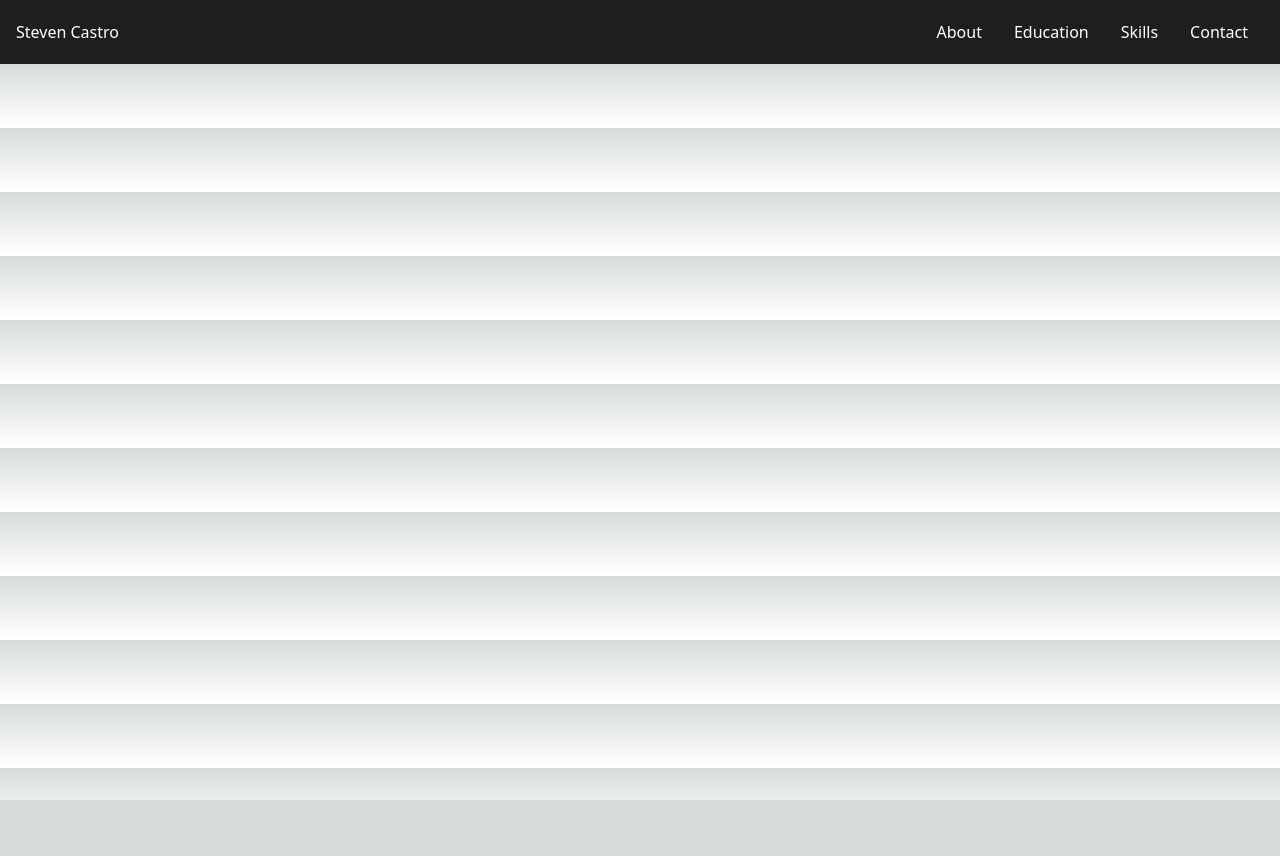
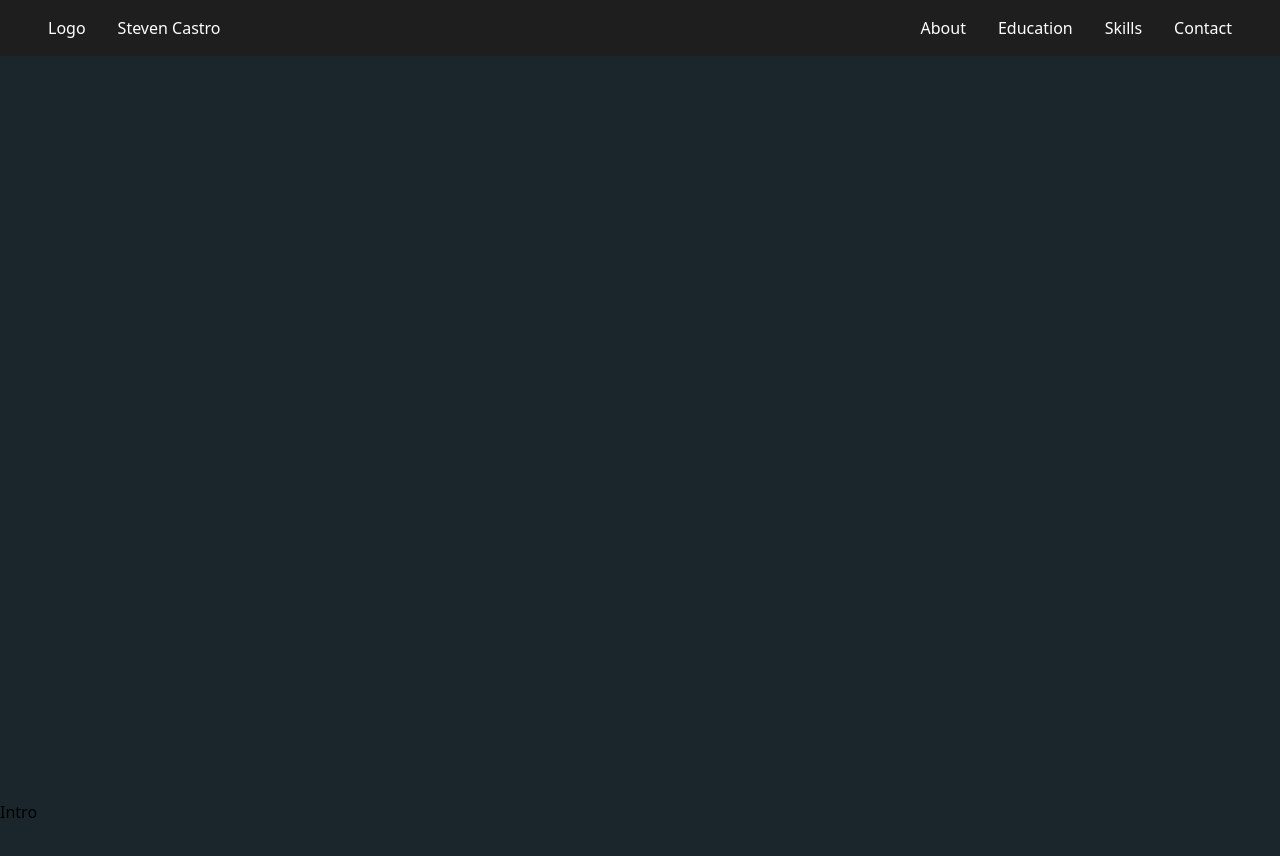
Before and after one commit to stevencastro31/stevencastro31.github.io, a Next.js app: page / in a window 1280 px wide. Shown: the top 856 px of the page. Before the commit the page ends 800 px from the top, so only its background shows below. Built offline with nearby package versions, Linux system fonts and the light colour scheme.

Commit message:
Header (Scroll)

```diff
--- /dev/null
+++ b/components/body.tsx
@@ -0,0 +1,10 @@
+import Intro from '../components/intro'
+
+export default function Body() {
+    return (
+        <div className='h-auto'>
+            <Intro />
+            <Intro />
+        </div>
+    )
+}
--- a/components/header.tsx
+++ b/components/header.tsx
@@ -1,19 +1,62 @@
-export default function Header() {
+import { useState, useEffect } from 'react';
+
+interface ButtonProp {
+    onClick: () => void;
+}
+
+function Title({onClick}: ButtonProp) {
     return (
-    <nav>
-        <div className='bg-cod-gray-950 p-4 h-16 flex justify-between items-center text-white text-base'>
-            <div className='cs-title'>
-                <h1>Steven Castro</h1>
+        <div className='cs-title h-full'>
+            <ul className='flex h-full'>
+                <li onClick={onClick}>Logo</li>
+                <li>Steven Castro</li>
+            </ul>
         </div>
-            <div className='cs-directory'>
-                <ul className='flex'>
-                    <li className='px-4'>About</li>
+    )
+}
+
+function Directory() {
+    return (
+        <div className='cs-directory h-full'>
+            <ul className='flex h-full'>
+                <li>About</li>
                 <li>Education</li>
                 <li>Skills</li>
                 <li>Contact</li>
             </ul>
         </div>
+    )
+}
+
+export default function Header() {
+    const [showHeader, setShowHeader] = useState(true);
+
+    function handleButton() {
+        setShowHeader(!showHeader);
+    }
+
+    useEffect(() => {
+        function handleScroll() {
+            setShowHeader(window.pageYOffset <= 500);
+        }
+
+        window.addEventListener('scroll', handleScroll);
+        return () => {
+            window.removeEventListener('scroll', handleScroll);
+        }
+    });
+
+    return (
+    <>
+        <head>
+            <title> Steven Castro </title>
+        </head>
+        <nav>
+            <div className={`flex justify-between items-center h-14 w-screen bg-cod-gray-950 text-white fixed top-0 left-0 transition-transform duration-300 z-50 ${showHeader ? 'active' : 'inactive'}`}>
+                <Title onClick={handleButton} />
+                <Directory />
             </div>
         </nav>
+    </>
     )
 }
--- /dev/null
+++ b/components/intro.tsx
@@ -0,0 +1,5 @@
+export default function Intro() {
+    return (
+        <div className='h-screen bg-mirage-950'>Intro</div>
+    )
+}
--- a/pages/index.tsx
+++ b/pages/index.tsx
@@ -1,12 +1,15 @@
 import Image from 'next/image'
-import { Inter } from 'next/font/google'
+import { JetBrains_Mono } from 'next/font/google'
 import Header from '../components/header'
+import Body from '../components/body'
 
-const inter = Inter({ subsets: ['latin'] })
+const inter = JetBrains_Mono({ subsets: ['latin'] })
 
 export default function Home() {
   return (
-    <Header />
+    <>
+      <Header />
+      <Body />
+    </>
   )
-
 }
--- a/styles/globals.css
+++ b/styles/globals.css
@@ -26,6 +26,18 @@ body {
     rgb(var(--background-start-rgb));
 }
 
+.cs-title > ul > li {
+  @apply px-4 h-full first:ml-8 hover:bg-cod-gray-900 flex items-center rounded-md
+}
+
 .cs-directory > ul > li {
-  @apply px-4
+  @apply px-4 h-full last:mr-8 hover:bg-cod-gray-900 flex items-center rounded-md
 }
+
+.active {
+  @apply translate-y-0
+}
+
+.inactive {
+  @apply -translate-y-14
+}
--- a/tailwind.config.js
+++ b/tailwind.config.js
@@ -26,6 +26,19 @@ module.exports = {
           '900': '#313131',
           '950': '#1e1e1e',
         },
+        'mirage': {
+          '50': '#f5f8f8',
+          '100': '#dde8ea',
+          '200': '#bad0d5',
+          '300': '#90afb8',
+          '400': '#698c98',
+          '500': '#4f717d',
+          '600': '#3d5964',
+          '700': '#344851',
+          '800': '#2d3b42',
+          '900': '#283439',
+          '950': '#1b262c',
+        },
       },
     },
   },
```
Lines whose indentation alone changed are shown as unchanged.
